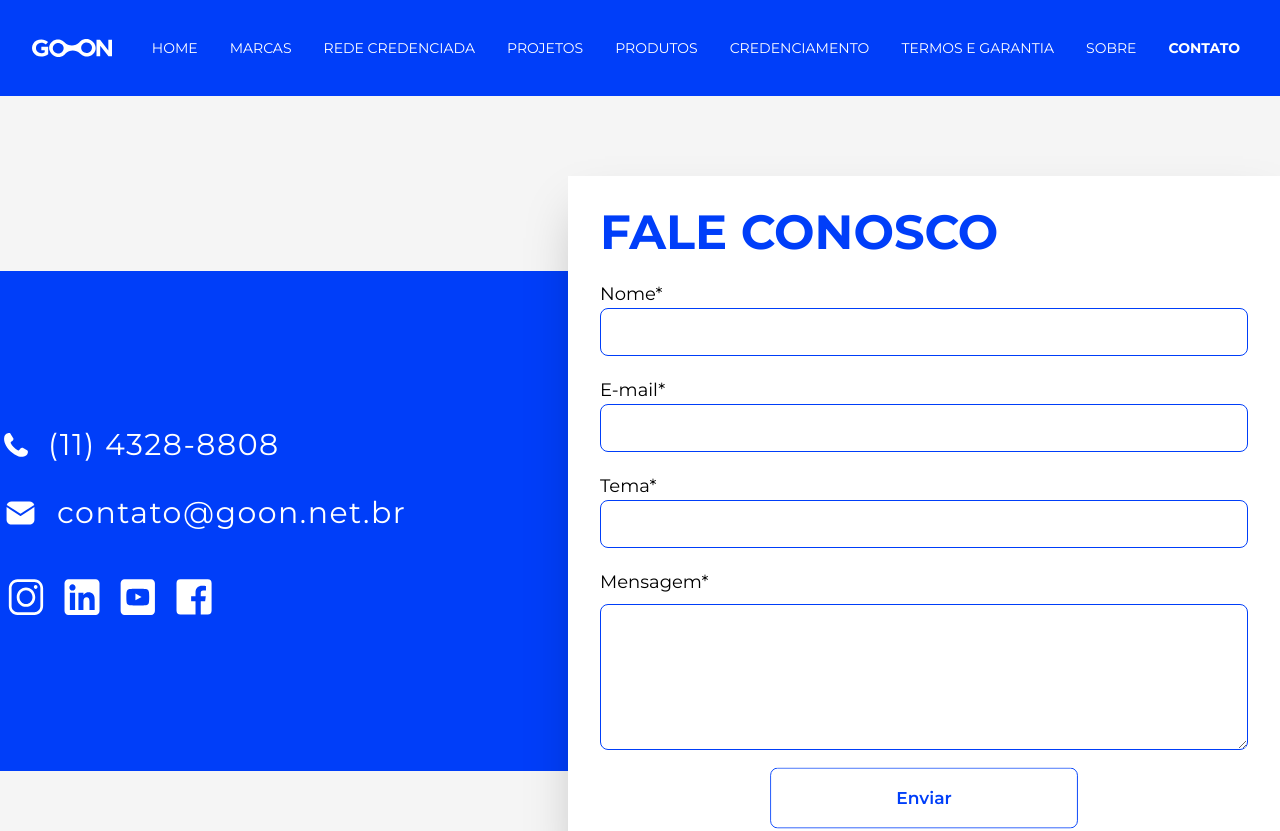
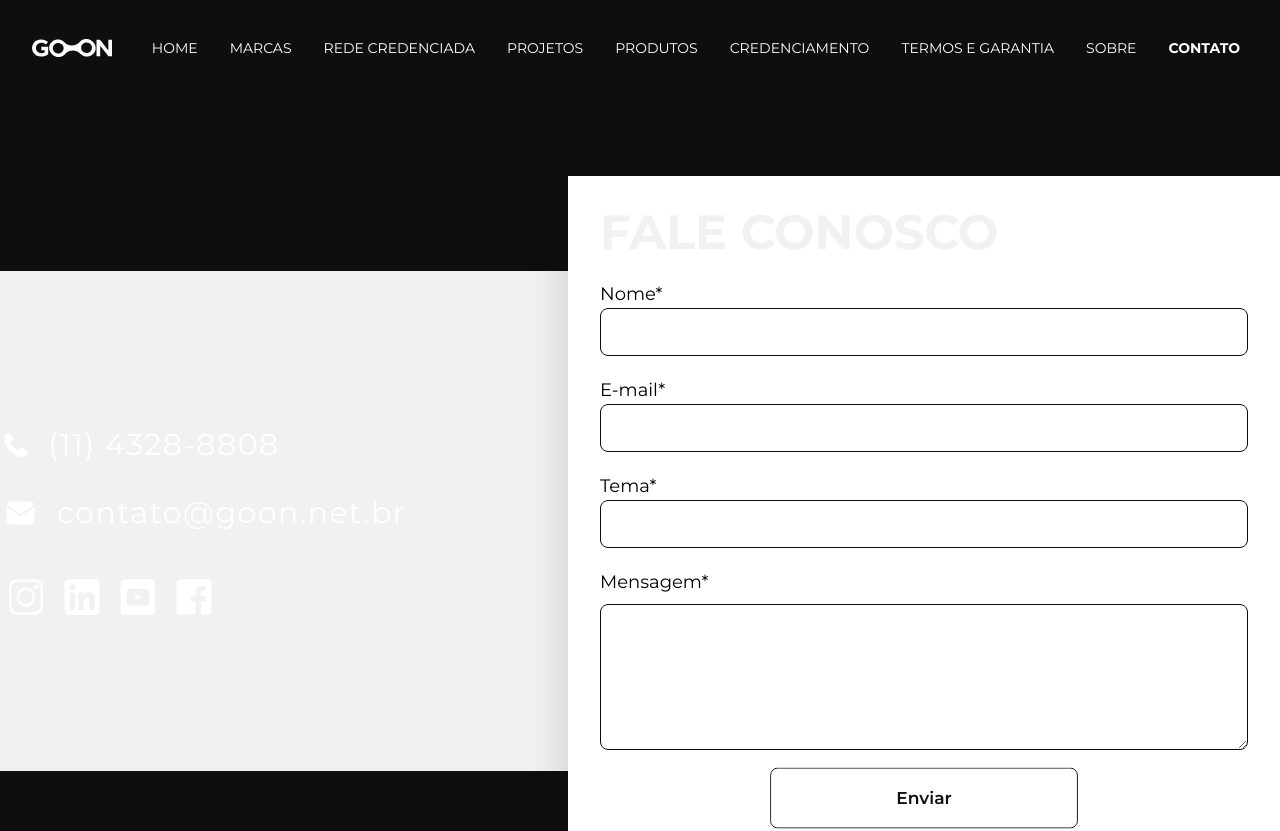
Before and after one commit to go-on-net-br/goon-website, a Next.js app: page /contato in a window 1280 px wide. Shown: the top 831 px of the page. Built offline with nearby package versions, Linux system fonts and the light colour scheme.

Commit message:
feat: create initial styling

```diff
--- a/src/app/layout.tsx
+++ b/src/app/layout.tsx
@@ -41,7 +41,7 @@ export default function RootLayout({
   children: React.ReactNode;
 }>) {
   return (
-    <html lang="en" className="bg-[#F5F5F5]">
+    <html lang="en" className="bg-goOnBlack">
       <body
         className={`${montserrat.variable} overflow-x-hidden font-montserrat`}
       >
--- a/src/components/blueBgBox.tsx
+++ b/src/components/blueBgBox.tsx
@@ -12,7 +12,7 @@ export default function BlueBgBox({
   return (
     <div
       style={{ "--bgImage": `url(${bgImage})` } as any}
-      className={`card relative before:absolute before:top-0  before:z-[0] before:h-full before:w-full before:bg-[#003ef9] before:content-[''] after:absolute after:top-0 after:z-[1] after:block after:h-full after:w-full ${boxStyles} after:bg-[image:var(--bgImage)] after:bg-cover after:bg-center after:bg-no-repeat after:opacity-[14%] after:content-[''] `}
+      className={`card relative before:absolute before:top-0  before:z-[0] before:h-full before:w-full before:bg-goOnBlack before:content-[''] after:absolute after:top-0 after:z-[1] after:block after:h-full after:w-full ${boxStyles} after:bg-[image:var(--bgImage)] after:bg-cover after:bg-center after:bg-no-repeat after:opacity-[14%] after:content-[''] `}
     >
       <div className="relative z-[2] h-full">{children}</div>
     </div>
--- a/src/components/footer.tsx
+++ b/src/components/footer.tsx
@@ -5,7 +5,7 @@ import SocialNetworks from "./socialNetworks";
 
 export default function Footer() {
   return (
-    <footer className="footer footer-center bg-primary p-8 text-primary-content md:p-12">
+    <footer className="footer footer-center bg-goOnBlack p-8 text-primary-content md:p-12">
       <div className="flex md:flex-row">
         <aside className="w-[49%] md:w-auto">
           <Link href="/">
--- a/src/components/topbar.tsx
+++ b/src/components/topbar.tsx
@@ -30,7 +30,7 @@ export default function Topbar({
       <input id="my-drawer" type="checkbox" className="drawer-toggle" />
       <div className="drawer-content flex flex-col">
         {/* Navbar */}
-        <div className="navbar h-24 w-full bg-primary px-4">
+        <div className="navbar h-24 w-full bg-goOnBlack px-4">
           <div className="mx-2 flex-1 px-2">
             <Link href="/">
               <Image
@@ -96,8 +96,8 @@ export default function Topbar({
           aria-label="close sidebar"
           className="drawer-overlay"
         ></label>
-        <div className="menu min-h-full w-80 bg-white p-0">
-          <div className="min-wifull bg-primary p-4">
+        <div className="menu min-h-full w-80 bg-goOnBlack p-0">
+          <div className="min-wifull bg-goOnBlack p-4">
             <Link href="/">
               <Image
                 src={goOnSvg}
@@ -106,7 +106,7 @@ export default function Topbar({
               />
             </Link>
           </div>
-          <ul className="min-h-full w-80 bg-white p-4">
+          <ul className="min-h-full w-80 bg-goOnBlack p-4">
             {/* Sidebar content here */}
             {links.map((link) => {
               const slug = universalSlugify(link);
--- a/tailwind.config.ts
+++ b/tailwind.config.ts
@@ -11,7 +11,12 @@ const config: Config = {
       fontFamily: {
         montserrat: ["var(--font-montserrat)"],
       },
-      colors: { primary: "#003EF9", goOnGrey: "#484848" },
+      colors: {
+        primary: "#F1F1F1",
+        goOnGrey: "#484848",
+        goOnBlue: "#003EF9",
+        goOnBlack: "#0E0E0E",
+      },
       animation: {
         marquee: "marquee 45s linear infinite",
         marquee2: "marquee2 45s linear infinite",
@@ -32,8 +37,8 @@ const config: Config = {
     themes: [
       {
         myTheme: {
-          primary: "#003EF9",
-          secondary: "#f3f4f6",
+          primary: "#0E0E0E",
+          secondary: "#F1F1F1",
           info: "#484848",
         },
       },
```
